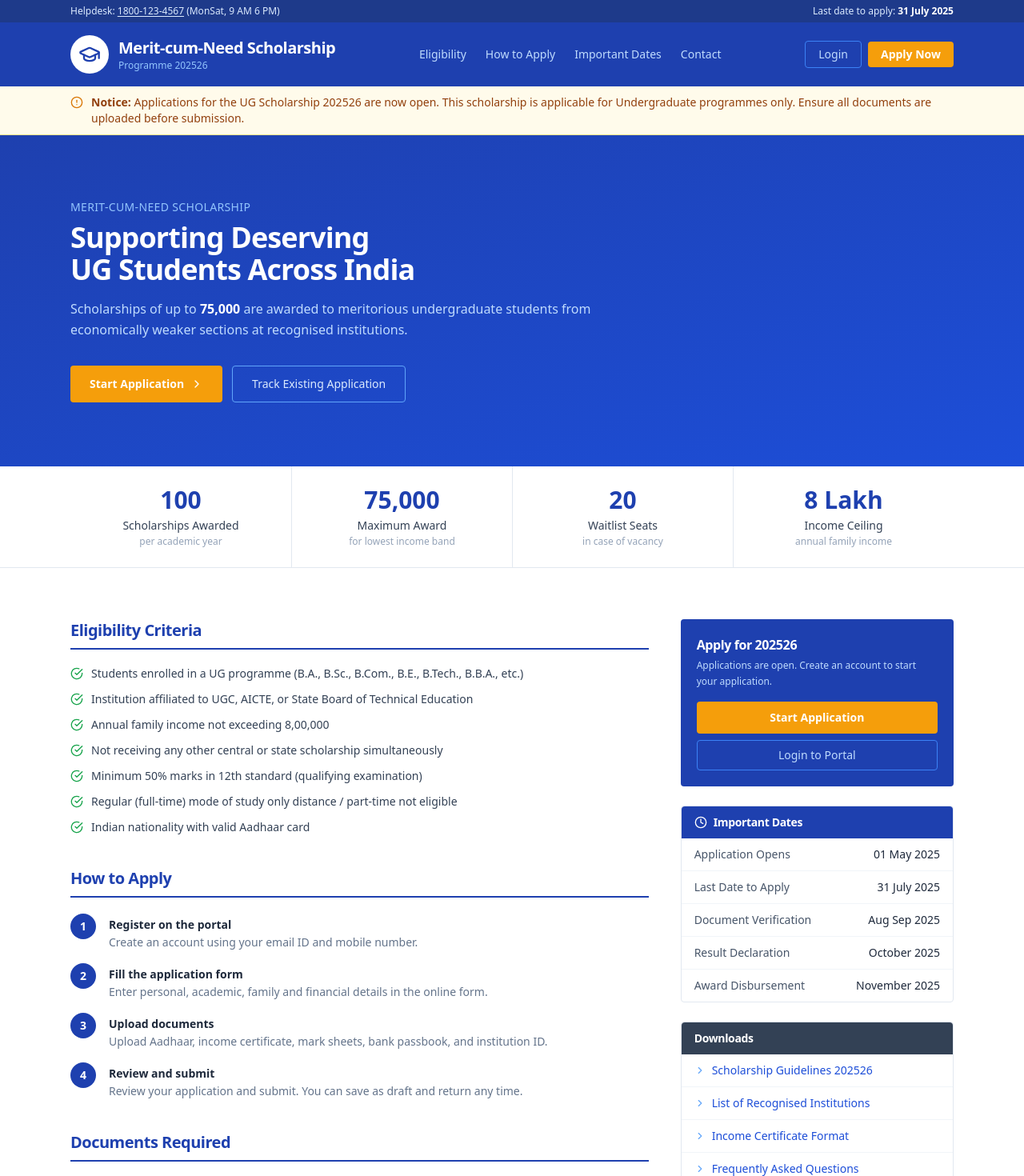
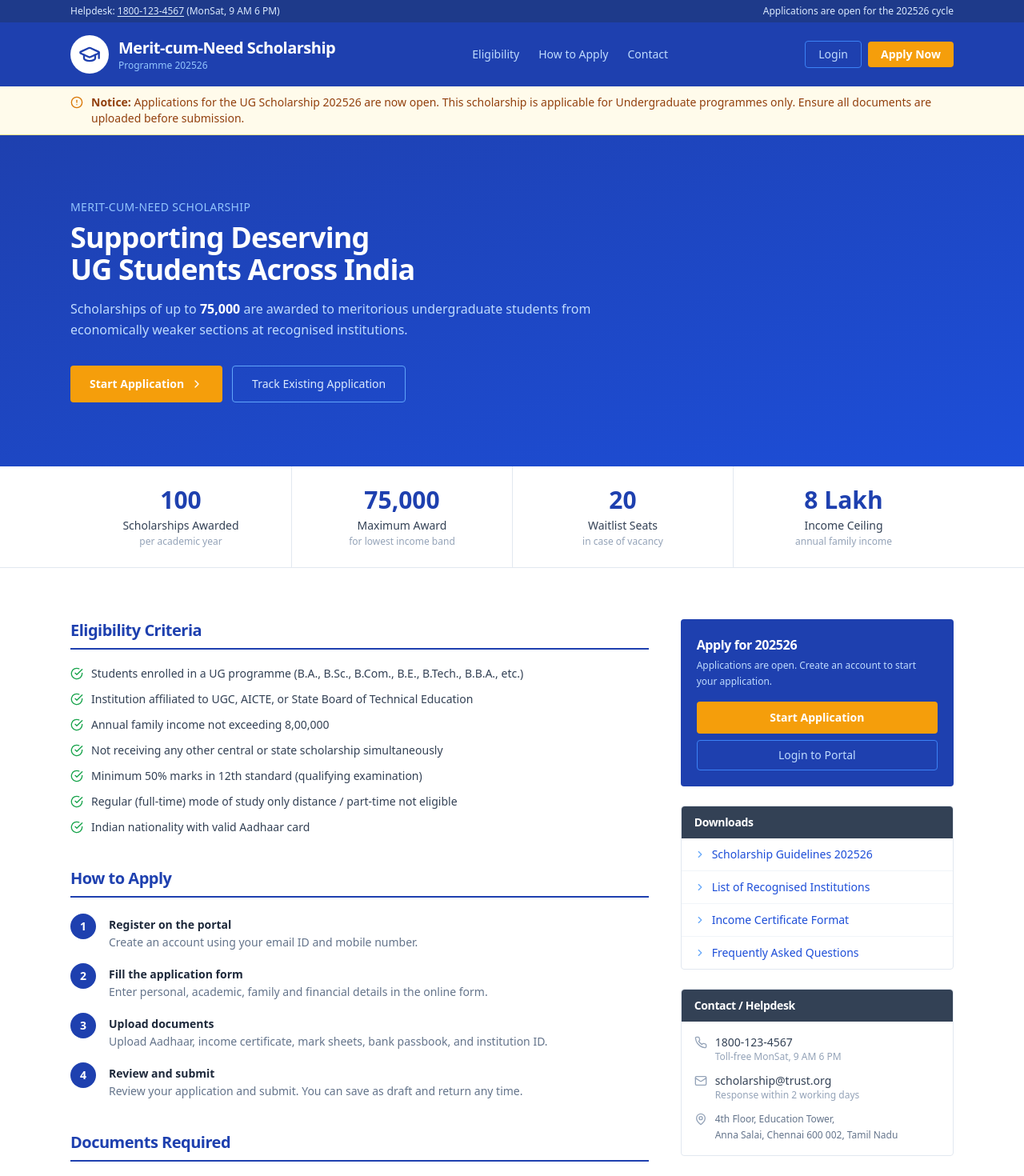
Before and after one commit to nathirkasim/scholarship-project-deployment, a Next.js app in the folder apps/web/: page / in a window 1280 px wide. Shown: the top 1470 px of the page at 80% size. Built offline with nearby package versions, Linux system fonts and the light colour scheme.

Commit message:
Update page.tsx

```diff
--- a/apps/web/src/app/page.tsx
+++ b/apps/web/src/app/page.tsx
@@ -1,5 +1,5 @@
 import Link from 'next/link'
-import { GraduationCap, CheckCircle, Phone, Mail, MapPin, ChevronRight, Clock, AlertCircle } from 'lucide-react'
+import { GraduationCap, CheckCircle, Phone, Mail, MapPin, ChevronRight, AlertCircle } from 'lucide-react'
 
 export default function LandingPage() {
   return (
@@ -9,7 +9,7 @@ export default function LandingPage() {
       <div className="bg-blue-900 text-blue-100 text-xs py-1.5">
         <div className="max-w-6xl mx-auto px-4 sm:px-6 flex flex-col sm:flex-row items-center justify-between gap-1">
           <span>Helpdesk: <a href="tel:18001234567" className="underline underline-offset-2">1800-123-4567</a> (MonSat, 9 AM  6 PM)</span>
-          <span>Last date to apply: <strong className="text-white">31 July 2025</strong></span>
+          <span>Applications are open for the 202526 cycle</span>
         </div>
       </div>
 
@@ -28,7 +28,6 @@ export default function LandingPage() {
           <nav className="hidden md:flex items-center gap-6 text-sm font-medium text-blue-200">
             <a href="#eligibility"   className="hover:text-white transition-colors">Eligibility</a>
             <a href="#how-to-apply"  className="hover:text-white transition-colors">How to Apply</a>
-            <a href="#dates"         className="hover:text-white transition-colors">Important Dates</a>
             <a href="#contact"       className="hover:text-white transition-colors">Contact</a>
           </nav>
           <div className="flex items-center gap-2">
@@ -235,29 +234,6 @@ export default function LandingPage() {
               </Link>
             </div>
 
-            {/* Important Dates */}
-            <div id="dates" className="border border-slate-200 rounded">
-              <div className="bg-blue-800 text-white px-4 py-2.5 rounded-t">
-                <h3 className="font-semibold text-sm flex items-center gap-2">
-                  <Clock className="w-4 h-4" /> Important Dates
-                </h3>
-              </div>
-              <div className="divide-y divide-slate-100">
-                {[
-                  { event: 'Application Opens',       date: '01 May 2025' },
-                  { event: 'Last Date to Apply',      date: '31 July 2025' },
-                  { event: 'Document Verification',   date: 'Aug  Sep 2025' },
-                  { event: 'Result Declaration',      date: 'October 2025' },
-                  { event: 'Award Disbursement',      date: 'November 2025' },
-                ].map(({ event, date }) => (
-                  <div key={event} className="flex justify-between items-start px-4 py-2.5 text-sm">
-                    <span className="text-slate-600">{event}</span>
-                    <span className="font-medium text-slate-800 text-right ml-3 whitespace-nowrap">{date}</span>
-                  </div>
-                ))}
-              </div>
-            </div>
-
             {/* Guidelines */}
             <div className="border border-slate-200 rounded">
               <div className="bg-slate-700 text-white px-4 py-2.5 rounded-t">
@@ -332,7 +308,6 @@ export default function LandingPage() {
                 <div className="text-slate-300 font-medium mb-1">Quick Links</div>
                 <a href="#eligibility"  className="block hover:text-white transition-colors">Eligibility</a>
                 <a href="#how-to-apply" className="block hover:text-white transition-colors">How to Apply</a>
-                <a href="#dates"        className="block hover:text-white transition-colors">Important Dates</a>
               </div>
               <div className="space-y-2">
                 <div className="text-slate-300 font-medium mb-1">Portal</div>
@@ -344,7 +319,7 @@ export default function LandingPage() {
           </div>
           <div className="border-t border-slate-700 mt-6 pt-5 text-xs text-slate-500 flex flex-col sm:flex-row justify-between gap-2">
             <span> 2025 Merit-cum-Need Scholarship Programme. All rights reserved.</span>
-            <span>Last updated: April 2025</span>
+            <span>Results declared after verification is complete.</span>
           </div>
         </div>
       </footer>
```
